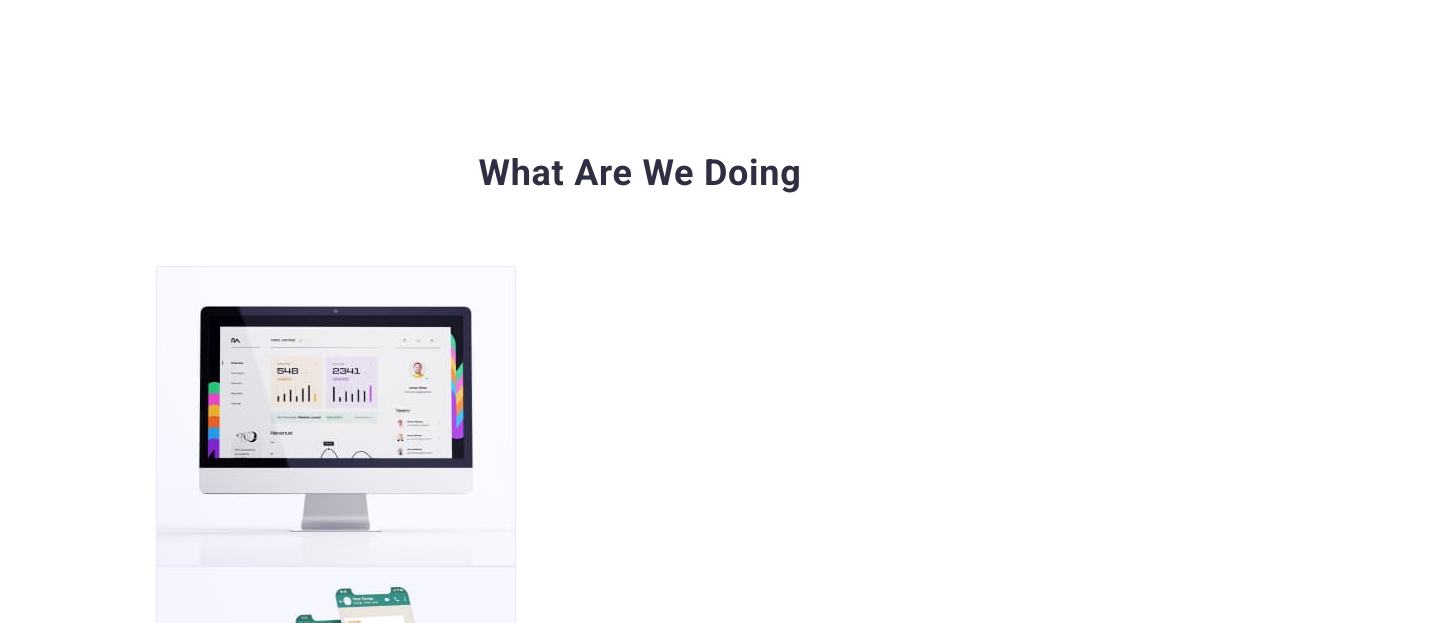
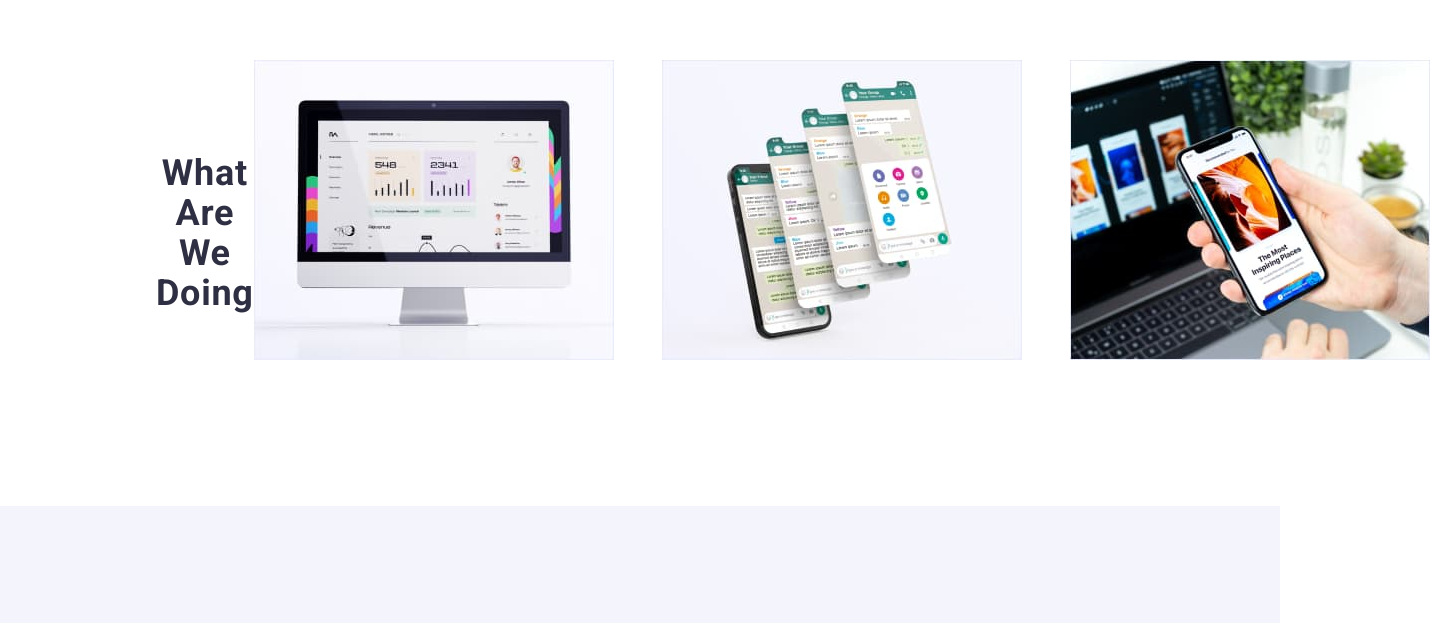
Before and after one commit to mariucaa03/goit-markup-hw-03, a plain HTML site: page index.html in a window 1280 px wide. Shown: the part 1503-2126 px from the top of the page, 1430 px wide, since content can reach past the window. Drawn offline with nearby package versions, Linux system fonts and the light colour scheme.

Commit message:
section3

```diff
--- a/css/styles.css
+++ b/css/styles.css
@@ -239,7 +239,7 @@ margin-right: 0;
   padding: 120px 156px;
 }
 
-.subtitle {
+.services-subtitle {
   color: var(--dark-color);
   text-align: center;
   font-size: 36px;
@@ -248,7 +248,20 @@ margin-right: 0;
   letter-spacing: 0.72px;
   text-transform: capitalize;
   margin-top: 120px;
-  padding-bottom: 72px;
+  margin-bottom: 72px
+}
+
+.services-list{
+  display: flex;
+  gap: 24px;
+}
+.services-list-item{
+  margin-right: 24px;
+  width: calc((100% - 48px) / 3);
+}
+
+.services-list-item:last-child{
+  margin: 0;
 }
 
 .our-team-container {
--- a/index.html
+++ b/index.html
@@ -115,9 +115,10 @@
 
       <!-- Services section -->
       <section class="services-container">
-        <h2 class="subtitle">What are we doing</h2>
-        <ul class="list">
-          <li class="list-item">
+        <div class="container">
+          <h2 class="services-subtitle">What are we doing</h2>
+          <ul class="services-list">
+            <li class="services-list-item">
               <img
                 src="./images/screen.jpg"
                 alt="An program open on a desktop"
@@ -125,7 +126,7 @@
                 height="300"
               />
             </li>
-          <li class="list-item">
+            <li class="services-list-item">
               <img
                 src="./images/screenshots.jpg"
                 alt="A few phone screenshots"
@@ -133,7 +134,7 @@
                 height="300"
               />
             </li>
-          <li class="list-item">
+            <li class="services-list-item">
               <img
                 src="./images/smartphone.jpg"
                 alt="A person holding a phone with an laptop in the back"
@@ -142,6 +143,7 @@
               />
             </li>
           </ul>
+        </div>
       </section>
 
       <!-- Team section-->
```
Lines whose indentation alone changed are shown as unchanged.
